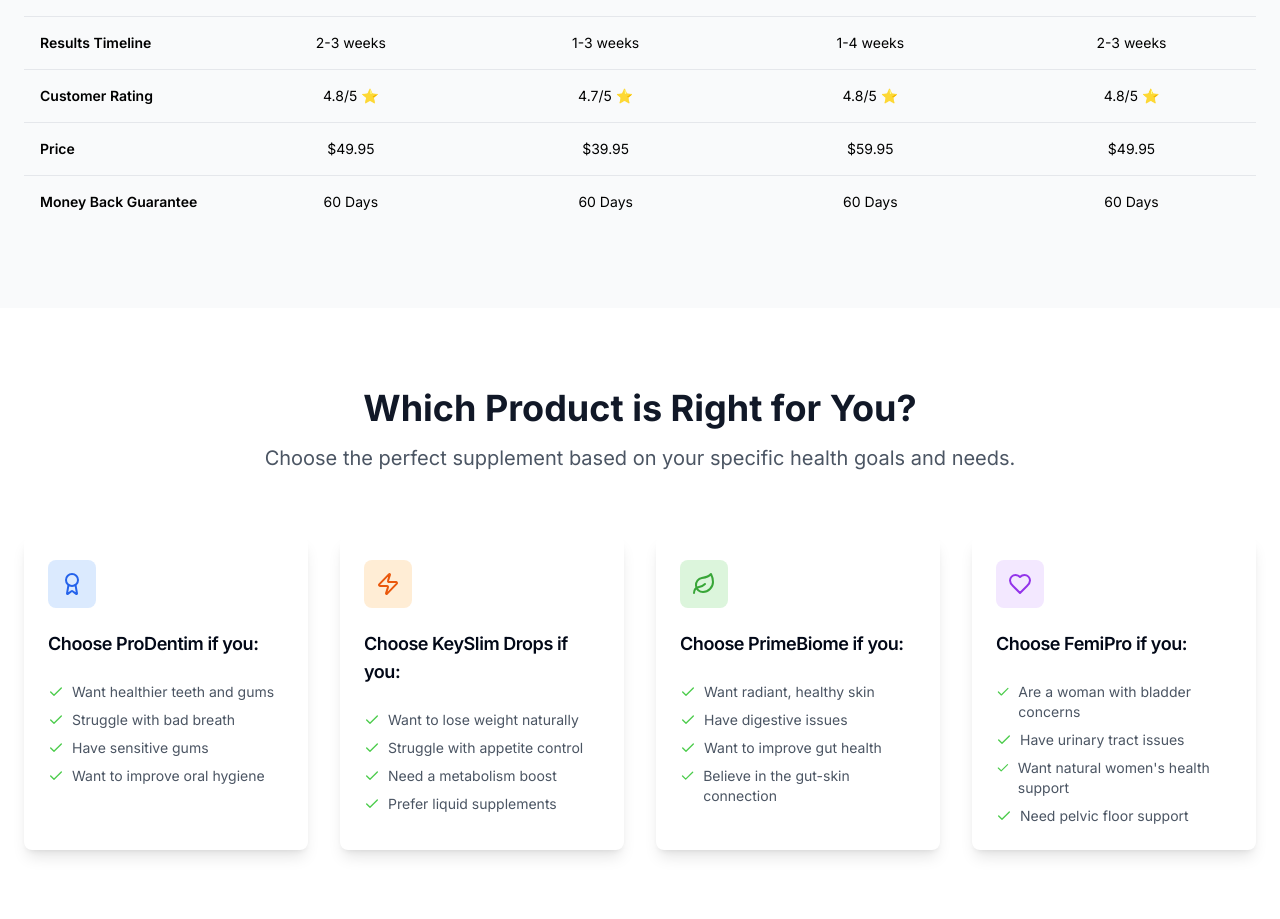
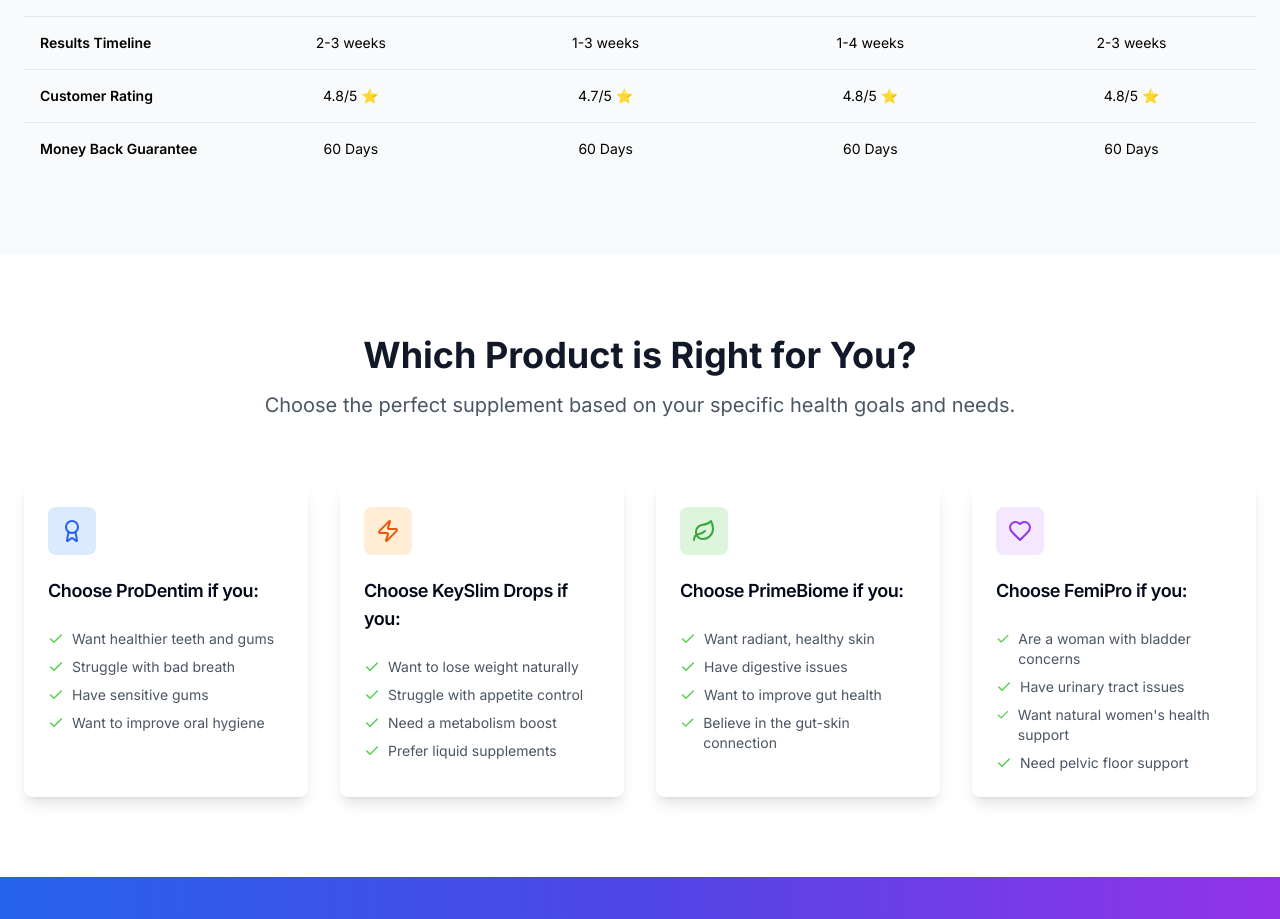
Before and after one commit to Yussef-Makhlouf/health-supplements-landing, a Next.js app: page /compare in a window 1280 px wide. Shown: the part 2020-2939 px from the top of the page. Built offline with nearby package versions, Linux system fonts and the light colour scheme.

Commit message:
remove price from compare page

```diff
--- a/app/compare/page.tsx
+++ b/app/compare/page.tsx
@@ -281,13 +281,13 @@ export default function ComparePage() {
                   <TableCell className="text-center">4.8/5 ⭐</TableCell>
                   <TableCell className="text-center">4.8/5 ⭐</TableCell>
                 </TableRow>
-                <TableRow>
+                {/* <TableRow>
                   <TableCell className="font-semibold">Price</TableCell>
                   <TableCell className="text-center">$49.95</TableCell>
                   <TableCell className="text-center">$39.95</TableCell>
                   <TableCell className="text-center">$59.95</TableCell>
                   <TableCell className="text-center">$49.95</TableCell>
-                </TableRow>
+                </TableRow> */}
                 <TableRow>
                   <TableCell className="font-semibold">Money Back Guarantee</TableCell>
                   <TableCell className="text-center">60 Days</TableCell>
```
